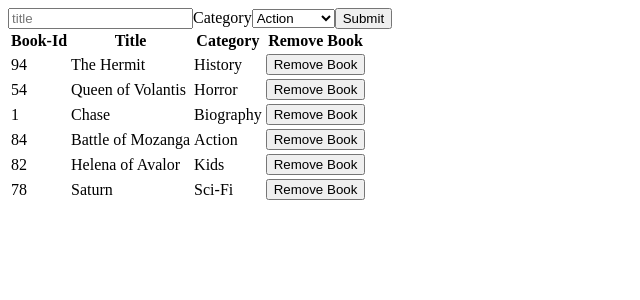
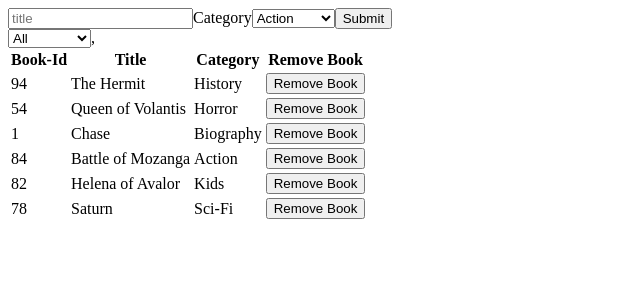
Before and after one commit to george-shammar/bookstore-cmss, a React (Create React App) app: page / in a window 1280 px wide. Shown: the top 300 px of the page, without its empty margins (0-640 px from the left). Built offline with nearby package versions, Linux system fonts and the light colour scheme.

Commit message:
Update BookList component with filter functions

```diff
--- a/src/containers/BooksList.js
+++ b/src/containers/BooksList.js
@@ -8,7 +8,7 @@ const BooksList = () => {
   const books = useSelector((state) => state.books);
   const dispatch = useDispatch();
   const filter = useSelector((state) => state.filter);
-
+  const filtered = books.filter((book) => book.category === filter || filter === 'All');
 
   const handleFilter = (e) => {
     const data = e.target.value;
@@ -20,6 +20,8 @@ const BooksList = () => {
   };
 
   return (
+    <>
+    <CategoryFilter filter={filter} handleFilter={handleFilter} />,
     <table>
       <thead>
         <tr>
@@ -30,11 +32,12 @@ const BooksList = () => {
         </tr>
       </thead>
       <tbody>
-        {books.map((book) => (
+        {filtered.map((book) => (
           <Book key={book.id} book={book} handleRemove={handleRemove} />
         ))}
       </tbody>
     </table>
+    </>
   );
 };
 
```
